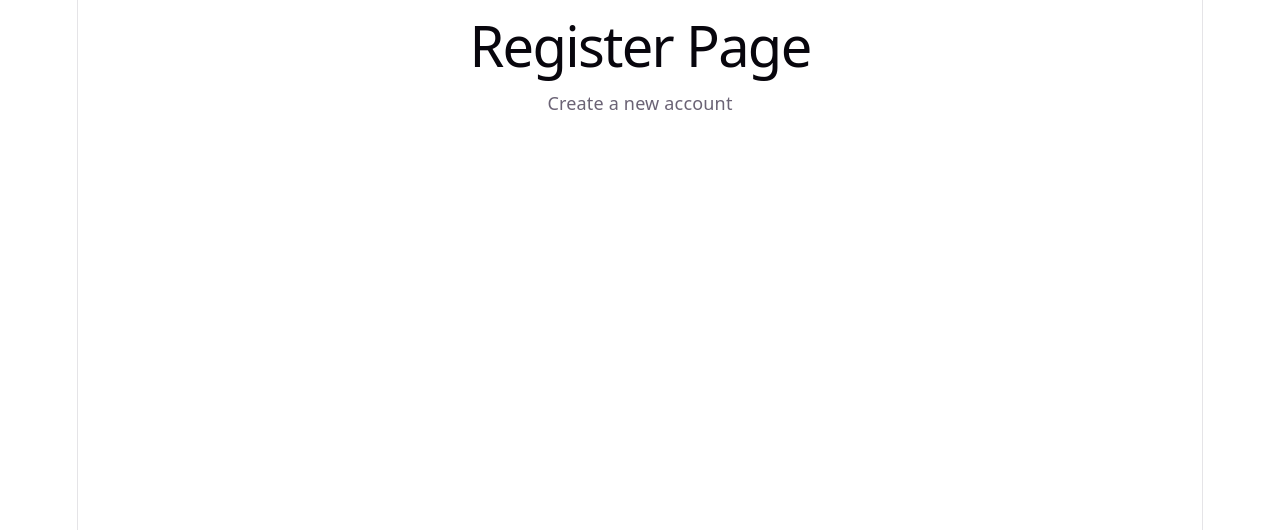
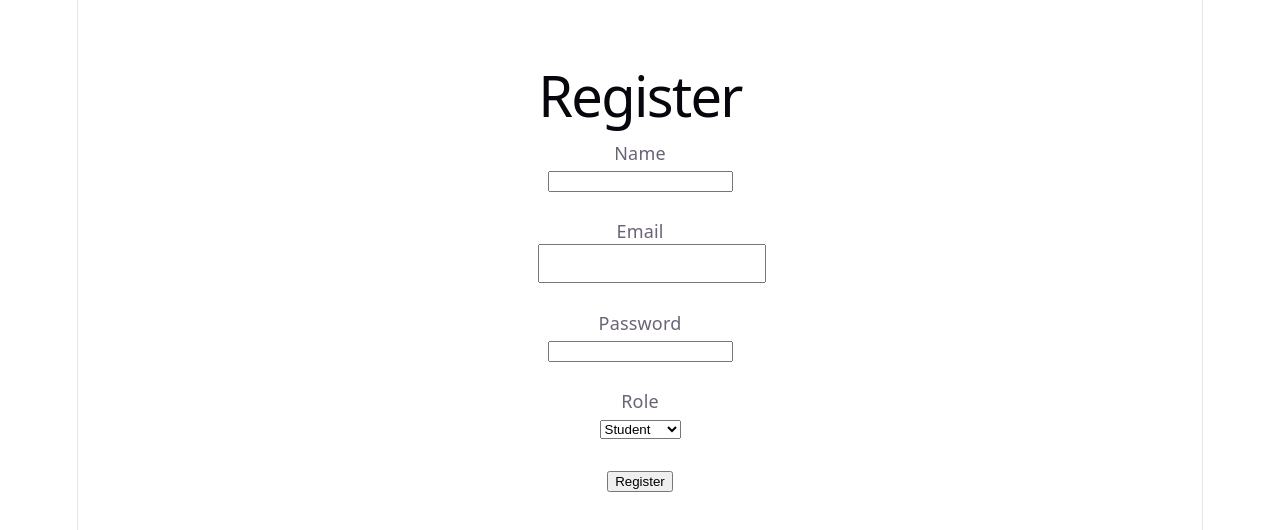
Before and after one commit to AdhravRai/Eventsphere, a React app in the folder frontend/: page /register in a window 1280 px wide. Shown: the top 530 px of the page. Built offline with nearby package versions, Linux system fonts and the light colour scheme; the HTML template or start-up script is replaced by a standard one.

Commit message:
feat: create register page UI

```diff
--- a/frontend/src/pages/Register.jsx
+++ b/frontend/src/pages/Register.jsx
@@ -1,8 +1,60 @@
 function Register() {
   return (
-    <div>
-      <h1>Register Page</h1>
-      <p>Create a new account</p>
+    <div
+      style={{
+        maxWidth: "400px",
+        margin: "50px auto",
+        textAlign: "center",
+      }}
+    >
+      <h1>Register</h1>
+
+      <form>
+        <div>
+          <label>Name</label>
+          <br />
+          <input type="text" />
+        </div>
+
+        <br />
+
+        <div>
+          <label>Email</label>
+          <br />
+          <input
+            type="email"
+        style={{
+         width: "100%",
+            padding: "10px",
+    }}
+/>
+        </div>
+
+        <br />
+
+        <div>
+          <label>Password</label>
+          <br />
+          <input type="password" />
+        </div>
+
+        <br />
+
+        <div>
+          <label>Role</label>
+          <br />
+          <select>
+            <option>Student</option>
+            <option>Organizer</option>
+          </select>
+        </div>
+
+        <br />
+
+        <button type="submit">
+          Register
+        </button>
+      </form>
     </div>
   );
 }
```
